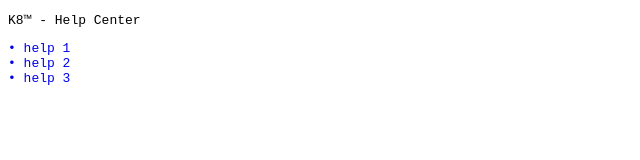
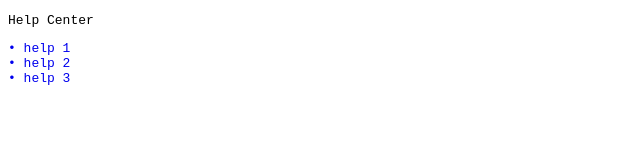
Before and after one commit to GEULACH/K8, a plain HTML site: page index.html in a window 1280 px wide. Shown: the full height of the page, 0-640 px from the left. Drawn offline with Linux system fonts and the light colour scheme.

Commit message:
Update index.html

```diff
--- a/index.html
+++ b/index.html
@@ -5,7 +5,7 @@
     <title>K8™</title>
   </head>
   <body>
-    <p style="font-family:Monospace;">K8™ - Help Center</p>
+    <p style="font-family:Monospace;">Help Center</p>
     <p style="font-family:Monospace;">
       <a href="/h1.html" style="text-decoration:none">• help 1</a><br>
       <a href="/h2.html" style="text-decoration:none">• help 2</a><br>
```
